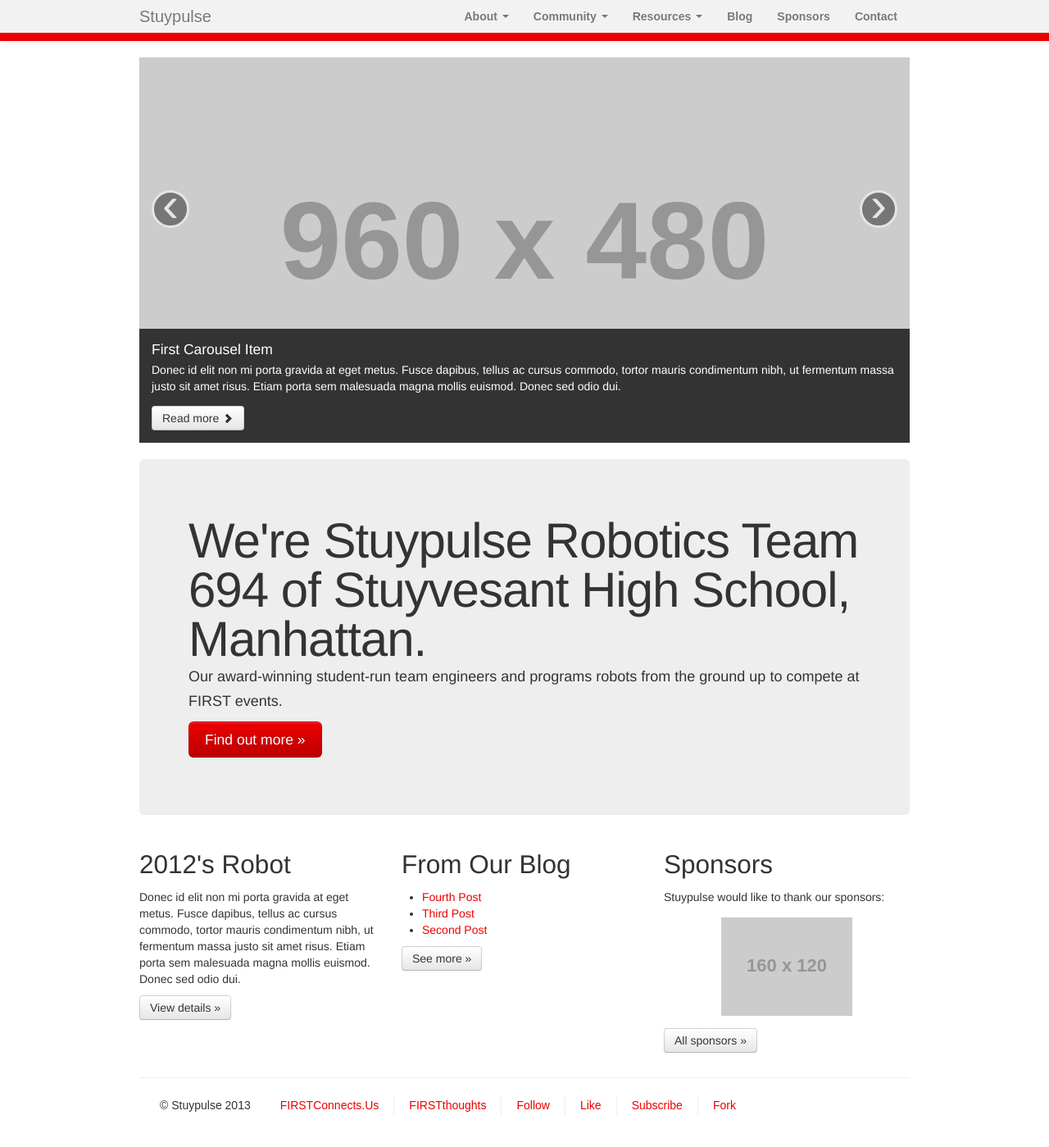
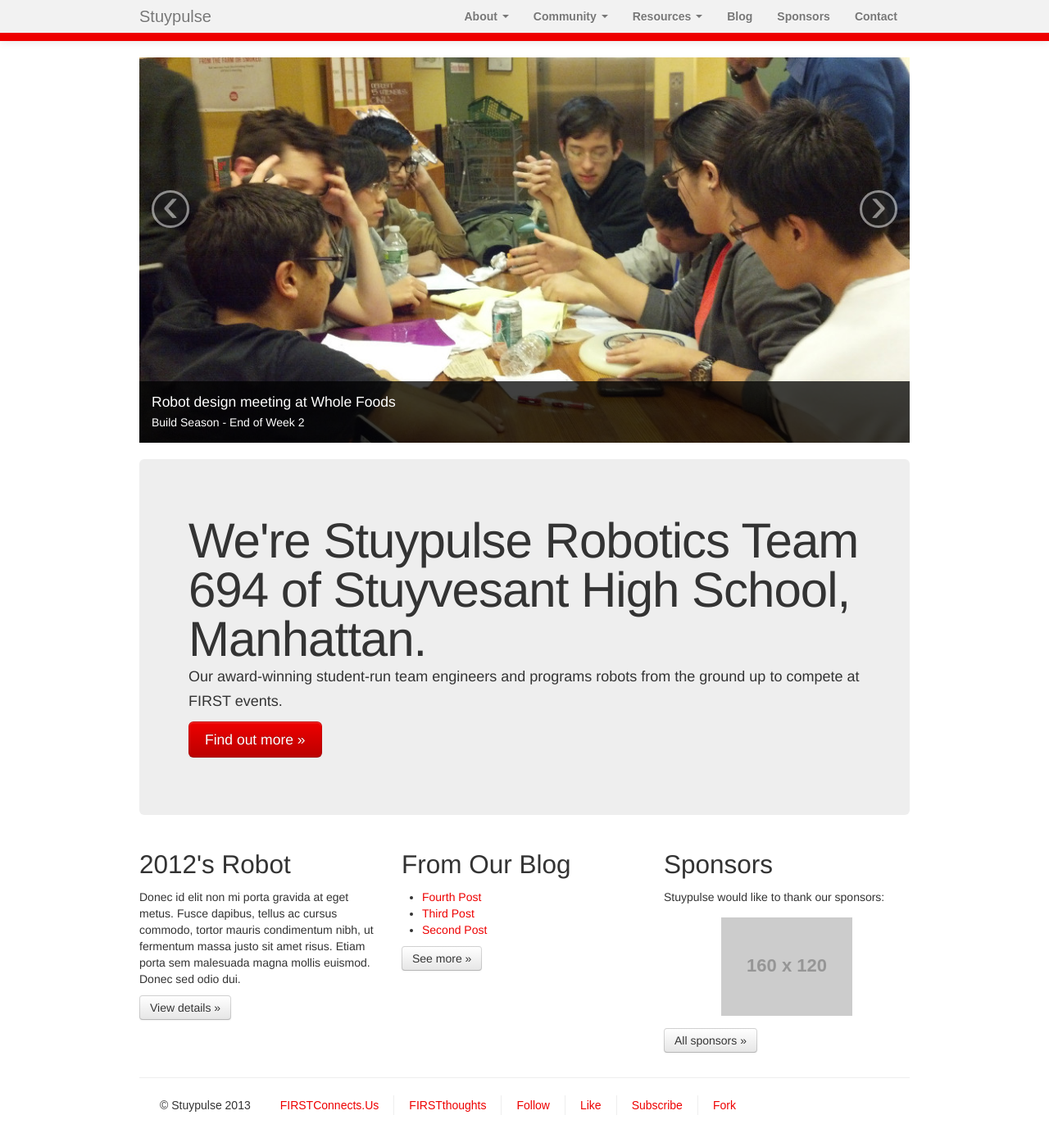
Before and after one commit to StuyPulse/team694.github.io, a Jekyll site: the page built from index.html, in a window 1280 px wide and 1400 px high. Shown: the whole window at 82% size. Built offline with Jekyll 4.4.1, drawn with Linux system fonts in a browser that asks for light colours; nearby versions of some CDN libraries.

Commit message:
Add a carousel photo of the 1/18 design meeting.

```diff
--- a/index.html
+++ b/index.html
@@ -2,16 +2,9 @@
 layout: default
 title: Team 694
 carousel:
-    - img: http://placehold.it/960x480
-      caption-header: First Carousel Item
-      caption-body: Donec id elit non mi porta gravida at eget metus. Fusce dapibus, tellus ac cursus commodo, tortor mauris condimentum nibh, ut fermentum massa justo sit amet risus. Etiam porta sem malesuada magna mollis euismod. Donec sed odio dui.
-      read-more-link: /about/
-    - img: http://placehold.it/960x480
-      caption-header: Second Carousel Item
-      caption-body: Donec id elit non mi porta gravida at eget metus. Fusce dapibus, tellus ac cursus commodo, tortor mauris condimentum nibh, ut fermentum massa justo sit amet risus. Etiam porta sem malesuada magna mollis euismod. Donec sed odio dui.
-    - img: http://placehold.it/960x480
-      caption-header: Third Carousel Item
-      caption-body: Donec id elit non mi porta gravida at eget metus. Fusce dapibus, tellus ac cursus commodo, tortor mauris condimentum nibh, ut fermentum massa justo sit amet risus. Etiam porta sem malesuada magna mollis euismod. Donec sed odio dui.
+    - img: /img/carousel/design-meeting.jpg
+      caption-header: Robot design meeting at Whole Foods
+      caption-body: Build Season - End of Week 2
 ---
 <div id="myCarousel" class="carousel slide">
     <!-- Carousel items -->
```
Also changed, not shown: img/carousel/design-meeting.jpg (added).
